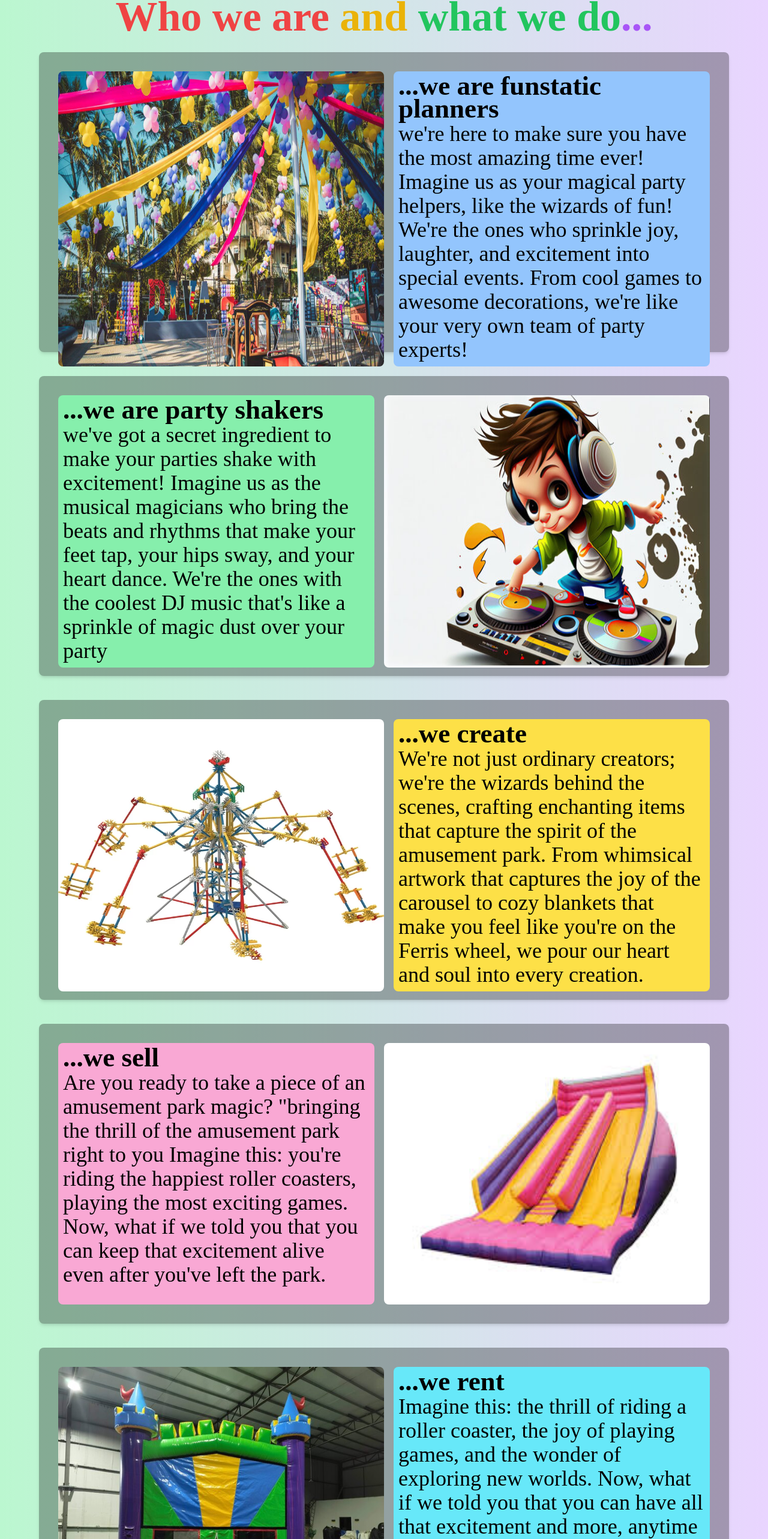
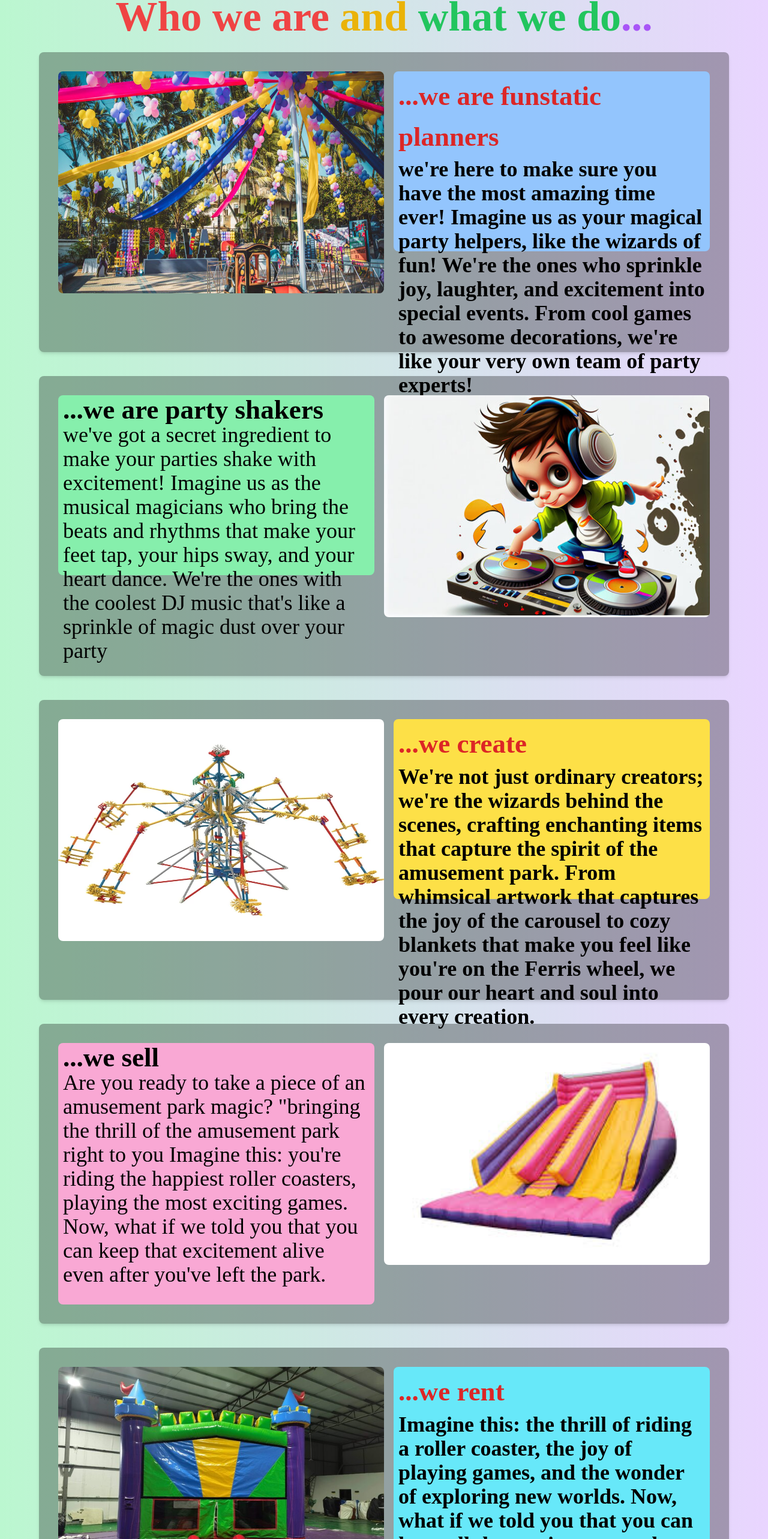
Before and after one commit to badmus360/happy_face, a React (Vite) app: page /about in a window 1280 px wide. Shown: the part 212-2778 px from the top of the page at 60% size. Built offline with nearby package versions, Linux system fonts and the light colour scheme; a web font is replaced by a local one.

Commit message:
worked on the about page, adjusted the smallest size of the page responsiveness

```diff
--- a/src/components/AboutTop.jsx
+++ b/src/components/AboutTop.jsx
@@ -74,10 +74,10 @@ const slides = {
 
 
       return (
-        <div className='relative h-full overflow-hidden group'>
+        <div className='relative h-[370px] overflow-hidden'>
           <img
             src={images[currentImageIndex]}
-            className='w-full h-full rounded-lg transition-transform transform group-hover:scale-105 hover:animate-bounce'
+            className='w-full h-full rounded-lg transition-transform transform group-hover:scale-105'
           />
           <div className='absolute top-0 left-0 w-full h-full bg-black opacity-0 group-hover:opacity-40 transition-opacity'></div>
         </div>
@@ -90,66 +90,48 @@ const slides = {
           <div className='text-center text-4xl sm:text-5xl mb-4 font-bold mt-6 xl:mb-6 xl:mt-8 lg:text-[50px] xl:text-[70px]'><span className='text-red-500'>Who we are</span> <span className='text-yellow-500'>and</span> <span className='text-green-500'>what we do</span><span className='text-purple-500'>...</span></div>
               <div className='grid gap-10 sm:grid md:grid lg:grid justify-center group'>
 
-                  <div className='bg-black w-[250px] h-[500px] sm:w-[600px] sm:h-[280px] md:w-[700px] md:h-[290px] lg:w-[915px] lg:h-[400px] xl:w-[1150px] xl:h-[500px] grid sm:grid-cols-2 md:grid-cols-2 bg-opacity-30 pb-3 p-2 sm:p-4 md:p-6 lg:p-6 xl:p-8 rounded-lg shadow-md'>
-                      {/* <div className='relative h-full overflow-hidden group md:col-span-1'>
-                      <img
-                        src={images[currentImageIndex]}
-                        className='w-full h-full rounded-lg transition-transform transform group-hover:scale-105 hover:animate-bounce'
-                      />
-                          <div className='absolute top-0 left-0 w-full h-full bg-black opacity-0 group-hover:opacity-40 transition-opacity'></div>
-                      </div> */}
+                  <div className='bg-black w-[400px] h-[690px] sm:w-[600px] sm:h-[280px] md:w-[700px] md:h-[290px] lg:w-[915px] lg:h-[400px] xl:w-[1150px] xl:h-[500px] grid sm:grid-cols-2 md:grid-cols-2 bg-opacity-30 pb-3 p-2 sm:p-4 md:p-6 lg:p-6 xl:p-8 rounded-lg shadow-md'>
+
                       <SlideShow images={slides.slides1} />
-                      <aside class="bg-blue-300 h-full mt-1 sm:mt-0 md:mt-0 sm:ml-2 md:ml-4 rounded-lg p-2">
-                              <span className='text-2xl font-bold lg:text-[38px] xl:text-[45px]'>...we are funstatic planners</span>
-                              <p className='text-xl sm:text-lg lg:text-3xl xl:text-4xl'> we're here to make sure you have the most amazing time ever! Imagine us as your magical party helpers, like the wizards of fun! We're the ones who sprinkle joy, laughter, and excitement into special events. From cool games to awesome decorations, we're like your very own team of party experts!</p>
+                      <div class="bg-blue-300 h-[300px] mt-1 sm:mt-0 md:mt-0 sm:ml-2 md:ml-4 rounded-lg p-2">
+                              <span className='text-[30px] text-red-600 font-bold lg:text-[38px] xl:text-[45px]'>...we are funstatic planners</span>
+                              <p className='text-[22px] font-semibold sm:text-lg lg:text-3xl xl:text-4xl'> we're here to make sure you have the most amazing time ever! Imagine us as your magical party helpers, like the wizards of fun! We're the ones who sprinkle joy, laughter, and excitement into special events. From cool games to awesome decorations, we're like your very own team of party experts!</p>
+                      </div>
+                  </div>
+
+                 <div className='bg-black w-[400px] h-[690px] sm:w-[600px] sm:h-[280px] md:w-[700px] md:h-[290px] lg:w-[915px] lg:h-[400px] xl:w-[1150px] xl:h-[500px] grid sm:grid-cols-2 md:grid-cols-2 bg-opacity-30 b-5 p-2 sm:p-4 md:p-6 lg:p-6 xl:p-8 rounded-lg shadow-md'>
+                      <aside class="bg-green-300 h-[300px] mt-1 sm:mt-0 md:mt-0 sm:mr-2 md:mr-4 rounded-lg p-2">
+                              <span className='text-2xl font-bold lg:text-[38px] xl:text-[45px]'>...we are party shakers</span>
+                              <p className='text-xl sm:text-lg lg:text-3xl xl:text-4xl'>we've got a secret ingredient to make your parties shake with excitement! Imagine us as the musical magicians who bring the beats and rhythms that make your feet tap, your hips sway, and your heart dance. We're the ones with the coolest DJ music that's like a sprinkle of magic dust over your party</p>
+                      </aside>
+
+                      <SlideShow images={slides.slides2} />
+                  </div>
+
+                  <div className='bg-black w-[400px] h-[690px] sm:w-[600px] sm:h-[280px] md:w-[700px] md:h-[290px] lg:w-[915px] lg:h-[400px] xl:w-[1150px] xl:h-[500px] grid sm:grid-cols-2 md:grid-cols-2 bg-opacity-30 p-2 sm:p-4 md:p-6 lg:p-6 xl:p-8 rounded-lg shadow-md'>
+
+                      <SlideShow images={slides.slides3} />
+                      <aside class="bg-yellow-300 h-[300px] mt-1 sm:mt-0 md:mt-0 sm:ml-2 md:ml-4 rounded-lg p-2">
+                              <span className='text-[30px] text-red-600 font-bold lg:text-[38px] xl:text-[45px]'>...we create</span>
+                              <p className='text-[22px] font-semibold sm:text-lg lg:text-3xl xl:text-4xl'>We're not just ordinary creators; we're the wizards behind the scenes, crafting enchanting items that capture the spirit of the amusement park. From whimsical artwork that captures the joy of the carousel to cozy blankets that make you feel like you're on the Ferris wheel, we pour our heart and soul into every creation.</p>
                       </aside>
                   </div>
 
-                 <div className='bg-black w-[250px] h-[500px] sm:w-[600px] sm:h-[280px] md:w-[700px] md:h-[290px] lg:w-[915px] lg:h-[400px] xl:w-[1150px] xl:h-[500px] grid sm:grid-cols-2 md:grid-cols-2 bg-opacity-30 b-5 p-2 sm:p-4 md:p-6 lg:p-6 xl:p-8 rounded-lg shadow-md'>
-                      <aside class="bg-green-300 mt-1 h-full sm:mt-0 md:mt-0 sm:mr-2 md:mr-4 rounded-lg p-2">
-                              <span className='text-2xl font-bold lg:text-[38px] xl:text-[45px]'>...we are party shakers</span>
-                              <p className='text-xl sm:text-lg lg:text-3xl xl:text-4xl'>we've got a secret ingredient to make your parties shake with excitement! Imagine us as the musical magicians who bring the beats and rhythms that make your feet tap, your hips sway, and your heart dance. We're the ones with the coolest DJ music that's like a sprinkle of magic dust over your party</p>
-                      </aside>
-                      {/* <div className='relative mt-[9px] sm:mt-0 md:mt-0 lg:mt-0 h-full overflow-hidden group md:col-span-1'>
-                          <img src={image2A} className='w-full h-full rounded-lg transition-transform transform group-hover:scale-105 hover:animate-bounce' />
-                          <div className='absolute top-0 left-0 w-full h-full bg-black opacity-0 group-hover:opacity-40 transition-opacity'></div>
-                      </div> */}
-                      <SlideShow images={slides.slides2} />
-                  </div>
-
-                  <div className='bg-black w-[250px] h-[500px] sm:w-[600px] sm:h-[280px] md:w-[700px] md:h-[290px] lg:w-[915px] lg:h-[400px] xl:w-[1150px] xl:h-[500px] grid sm:grid-cols-2 md:grid-cols-2 bg-opacity-30 p-2 sm:p-4 md:p-6 lg:p-6 xl:p-8 rounded-lg shadow-md'>
-                      {/* <div className='relative h-full overflow-hidden group md:col-span-1'>
-                          <img src={image2A} className='w-full h-full rounded-lg transition-transform transform group-hover:scale-105 hover:animate-bounce' />
-                          <div className='absolute top-0 left-0 w-full h-full bg-black opacity-0 group-hover:opacity-40 transition-opacity'></div>
-                      </div> */}
-                      <SlideShow images={slides.slides3} />
-                      <aside class="bg-yellow-300 h-full mt-1 sm:mt-0 md:mt-0 sm:ml-2 md:ml-4 rounded-lg p-2">
-                              <span className='text-2xl font-bold lg:text-[38px] xl:text-[45px]'>...we create</span>
-                              <p className='text-xl sm:text-lg lg:text-3xl xl:text-4xl'>We're not just ordinary creators; we're the wizards behind the scenes, crafting enchanting items that capture the spirit of the amusement park. From whimsical artwork that captures the joy of the carousel to cozy blankets that make you feel like you're on the Ferris wheel, we pour our heart and soul into every creation.</p>
-                      </aside>
-                  </div>
-
-                  <div className='bg-black w-[250px] h-[500px] sm:w-[600px] sm:h-[280px] md:w-[700px] md:h-[290px] lg:w-[915px] lg:h-[400px] xl:w-[1150px] xl:h-[500px] grid sm:grid-cols-2 md:grid-cols-2 bg-opacity-30 p-2 sm:p-4 md:p-6 lg:p-6 xl:p-8 rounded-lg shadow-md'>
+                  <div className='bg-black w-[400px] h-[690px] sm:w-[600px] sm:h-[280px] md:w-[700px] md:h-[290px] lg:w-[915px] lg:h-[400px] xl:w-[1150px] xl:h-[500px] grid sm:grid-cols-2 md:grid-cols-2 bg-opacity-30 p-2 sm:p-4 md:p-6 lg:p-6 xl:p-8 rounded-lg shadow-md'>
                       <aside class="bg-pink-300 h-full mt-1 sm:mt-0 md:mt-0 sm:mr-2 md:mr-4 rounded-lg p-2">
                               <span className='text-2xl font-bold lg:text-[38px] xl:text-[45px]'>...we sell</span>
                               <p className='text-xl sm:text-lg lg:text-3xl xl:text-4xl'>Are you ready to take a piece of an amusement park magic? "bringing the thrill of the amusement park right to you Imagine this: you're riding the happiest roller coasters, playing the most exciting games. Now, what if we told you that you can keep that excitement alive even after you've left the park.</p>
                       </aside>
-                      {/* <div className='relative mt-[3px] sm:mt-0 md:mt-0 lg:mt-0 h-full overflow-hidden group md:col-span-1'>
-                          <img src={image2A} className='w-full h-full rounded-lg transition-transform transform group-hover:scale-105 hover:animate-bounce' />
-                          <div className='absolute top-0 left-0 w-full h-full bg-black opacity-0 group-hover:opacity-40 transition-opacity'></div>
-                      </div> */}
+
                       <SlideShow images={slides.slides4} />
                   </div>
 
-                  <div className='bg-black w-[250px] h-[500px] sm:w-[600px] sm:h-[280px] md:w-[700px] md:h-[290px] lg:w-[915px] lg:h-[400px] xl:w-[1150px] xl:h-[500px] grid sm:grid-cols-2 md:grid-cols-2 bg-opacity-30 p-2 sm:p-4 md:p-6 lg:p-6 xl:p-8 rounded-lg shadow-md'>
-                      {/* <div className='relative h-full overflow-hidden group md:col-span-1'>
-                          <img src={image2A} className='w-full h-full rounded-lg transition-transform transform group-hover:scale-105 hover:animate-bounce' />
-                          <div className='absolute top-0 left-0 w-full h-full bg-black opacity-0 group-hover:opacity-40 transition-opacity'></div>
-                      </div> */}
+                  <div className='bg-black w-[400px] h-[690px] sm:w-[600px] sm:h-[280px] md:w-[700px] md:h-[290px] lg:w-[915px] lg:h-[400px] xl:w-[1150px] xl:h-[500px] grid sm:grid-cols-2 md:grid-cols-2 bg-opacity-30 p-2 sm:p-4 md:p-6 lg:p-6 xl:p-8 rounded-lg shadow-md'>
+
                       <SlideShow images={slides.slides5} />
-                      <aside class="bg-cyan-300 h-full mt-1 sm:mt-0 md:mt-0 sm:ml-2 md:ml-4 rounded-lg p-2">
-                              <span className='text-2xl font-bold lg:text-[38px] xl:text-[45px]'>...we rent</span>
-                              <p className='text-xl sm:text-lg lg:text-3xl xl:text-4xl'>Imagine this: the thrill of riding a roller coaster, the joy of playing games, and the wonder of exploring new worlds. Now, what if we told you that you can have all that excitement and more, anytime you want? That's exactly what "FunWorld Creations" is here for – to fill your days with play, and endless amusement!</p>
+                      <aside class="bg-cyan-300 h-[300px] mt-1 sm:mt-0 md:mt-0 sm:ml-2 md:ml-4 rounded-lg p-2">
+                              <span className='text-[30px] text-red-600 font-bold lg:text-[38px] xl:text-[45px]'>...we rent</span>
+                              <p className='text-[22px] font-semibold sm:text-lg lg:text-3xl xl:text-4xl'>Imagine this: the thrill of riding a roller coaster, the joy of playing games, and the wonder of exploring new worlds. Now, what if we told you that you can have all that excitement and more, anytime you want? That's exactly what "FunWorld Creations" is here for – to fill your days with play, and endless amusement!</p>
                       </aside>
                   </div>
 
@@ -168,27 +150,38 @@ export default AboutTop
 
 
 
+               {/* <div className='relative h-full overflow-hidden group md:col-span-1'>
+                      <img
+                        src={images[currentImageIndex]}
+                        className='w-full h-full rounded-lg transition-transform transform group-hover:scale-105 hover:animate-bounce'
+                      />
+                          <div className='absolute top-0 left-0 w-full h-full bg-black opacity-0 group-hover:opacity-40 transition-opacity'></div>
+                      </div> */}
 
 
 
+                   {/* <div className='relative mt-[9px] sm:mt-0 md:mt-0 lg:mt-0 h-full overflow-hidden group md:col-span-1'>
+                          <img src={image2A} className='w-full h-full rounded-lg transition-transform transform group-hover:scale-105 hover:animate-bounce' />
+                          <div className='absolute top-0 left-0 w-full h-full bg-black opacity-0 group-hover:opacity-40 transition-opacity'></div>
+                      </div> */}
 
 
+                      {/* <div className='relative h-full overflow-hidden group md:col-span-1'>
+                          <img src={image2A} className='w-full h-full rounded-lg transition-transform transform group-hover:scale-105 hover:animate-bounce' />
+                          <div className='absolute top-0 left-0 w-full h-full bg-black opacity-0 group-hover:opacity-40 transition-opacity'></div>
+                      </div> */}
 
 
+                      {/* <div className='relative mt-[3px] sm:mt-0 md:mt-0 lg:mt-0 h-full overflow-hidden group md:col-span-1'>
+                          <img src={image2A} className='w-full h-full rounded-lg transition-transform transform group-hover:scale-105 hover:animate-bounce' />
+                          <div className='absolute top-0 left-0 w-full h-full bg-black opacity-0 group-hover:opacity-40 transition-opacity'></div>
+                      </div> */}
 
 
-
-
-
-
-
-
-
-
-
-
-
-
+                      {/* <div className='relative h-full overflow-hidden group md:col-span-1'>
+                          <img src={image2A} className='w-full h-full rounded-lg transition-transform transform group-hover:scale-105 hover:animate-bounce' />
+                          <div className='absolute top-0 left-0 w-full h-full bg-black opacity-0 group-hover:opacity-40 transition-opacity'></div>
+                      </div> */}
 
 
 // const slides1 = [
@@ -283,13 +276,6 @@ export default AboutTop
     // }, []);
 
 
-
-
-
-
-
-
-
     // const [currentIndex1, setCurrentIndex1] = useState(0);
     // const [currentIndex2, setCurrentIndex2] = useState(0);
     // const [currentIndex3, setCurrentIndex3] = useState(0);
@@ -352,18 +338,6 @@ export default AboutTop
     // };
 
 
-
-
-
-
-
-
-
-
-
-
-
-
      {/* <div
                             style={{
                             backgroundImage: `url(${slides1[currentIndex1].src})`,
```
